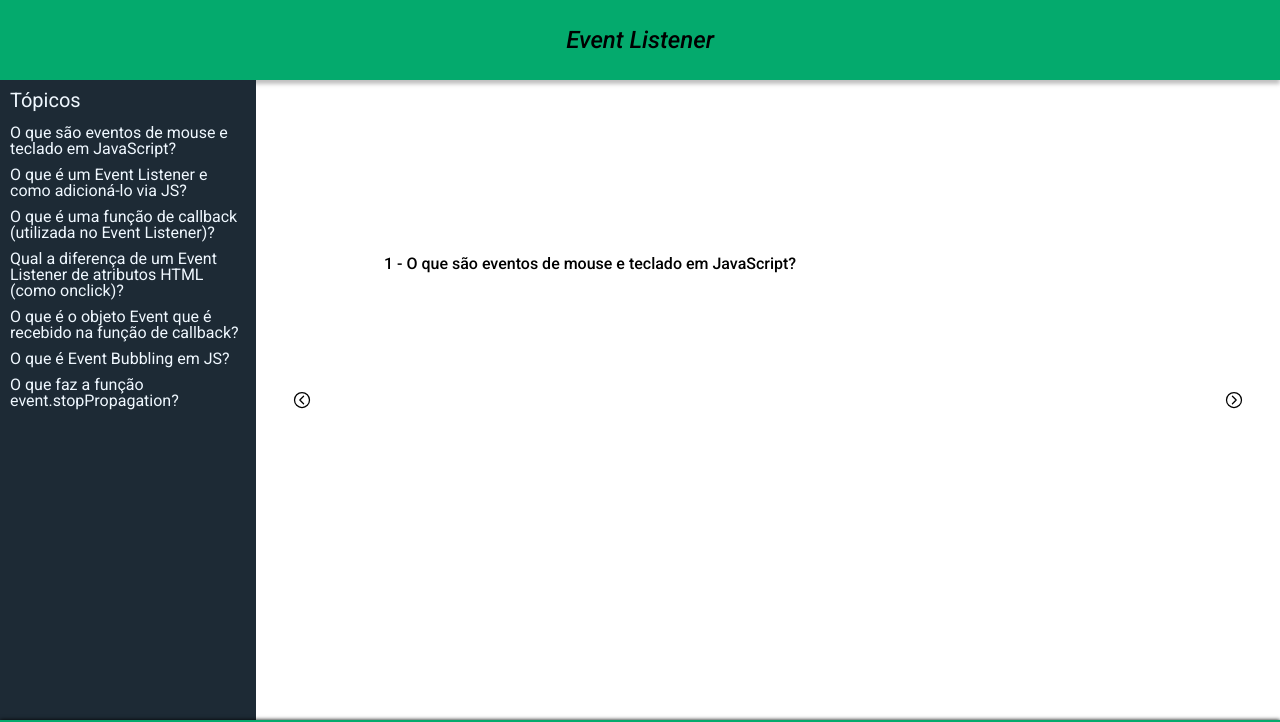
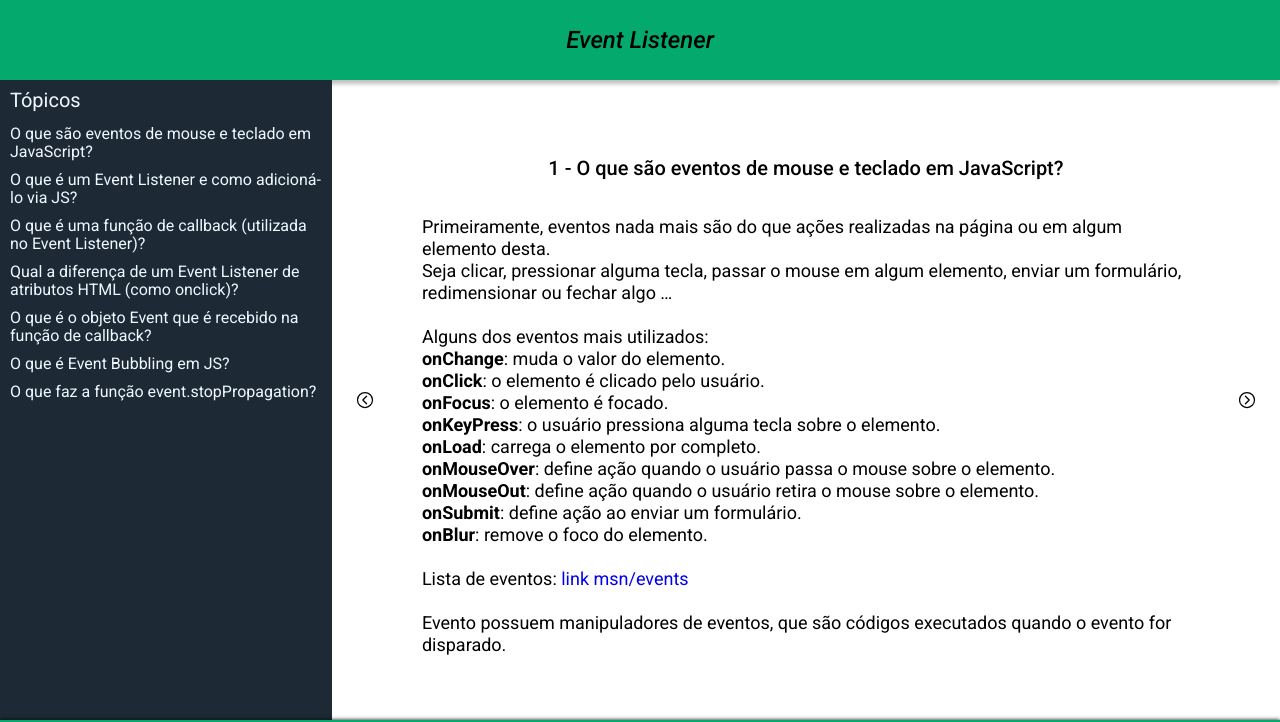
Before and after one commit to kcandeloni/pesquisa_eventListener, a plain HTML site: page index.html in a window 1280 px wide. Shown: the top 722 px of the page. Drawn offline with nearby package versions, Linux system fonts and the light colour scheme.

Commit message:
conteudo

```diff
--- a/CSS/reset.css
+++ b/CSS/reset.css
@@ -37,7 +37,6 @@ s,
 samp,
 small,
 strike,
-strong,
 sub,
 sup,
 tt,
--- a/CSS/style.css
+++ b/CSS/style.css
@@ -40,6 +40,10 @@ body{
     box-shadow: 0 0 4px rgba(0, 0, 0);
 }
 
+.base div p{
+    word-break: break-all;
+}
+
 .base div{
     display: flex;
     align-items: baseline;
@@ -48,7 +52,7 @@ body{
 .icons{
     display: flex;
     flex-direction: column;
-    margin-left: 20px;
+    margin-left: 12px;
     font-size: 16px;
     height: 8vh;
 }
@@ -71,7 +75,7 @@ a{
 
 .menu{
     background-color: #1d2a35;
-    width: 20vw;
+    width: 28vw;
     height: 80vh;
     scroll-behavior: auto;
     overflow-y: scroll;
@@ -80,6 +84,7 @@ a{
 
 .menu li{
     font-size: 16px;
+    line-height: 18px;
     padding: 5px 10px;
     cursor: pointer;
 }
@@ -99,6 +104,7 @@ a{
     display: flex;
     align-items: center;
     justify-content: space-around;
+    overflow-y: scroll;
 }
 
 .descricao{
@@ -106,11 +112,22 @@ a{
     height: 70vh;
     display: flex;
     flex-direction: column;
-    justify-content: space-around;
+    word-break: normal;
+    font-size: 18px;
+    line-height: 22px;
+}
+
+.descricao div {
+    width: 60vw;
+    height: 12vh;
+    display: flex;
+    justify-content: center;
+    align-items: center;
 }
 
 .descricao h2{
     font-weight: 500;
+    font-size: 20px;
 }
 
 .descricaoTela ion-icon {
--- a/index.html
+++ b/index.html
@@ -31,16 +31,6 @@
             <ion-icon name="chevron-back-circle-outline" onclick="anteriorTopico();"></ion-icon>
             <div class="descricao">
 
-                    <h2>O que são eventos de mouse e teclado em JavaScript?</h2>
-                    <ul>Existem vários tipos diferentes de eventos que podem vir a acontecer, por exemplo:
-
-                        <li>O usuário clicando com o mouse sobre um certo elemento ou passando o cursor do mouse sobre um certo elemento.</li>
-                    <li>O usuário pressionando uma tecla do teclado.</li>
-                    <li>O usuário redimensionando ou fechando a janela do navegador.</li>
-                    <li>Uma pagina da web terminando de carregar.</li>
-                    <li>Um formulário sendo enviado.</li>
-                    <li>Um vídeo sendo reproduzido, interrompido, ou terminando sua reprodução.</li>
-                    <li>Um erro ocorrendo.</li></ul>
 
             </div>
             <ion-icon name="chevron-forward-circle-outline" onclick="proximoTopico();"></ion-icon>
@@ -53,6 +43,7 @@
             <div class="icons">
                 <a href="https://www.w3schools.com/js/js_htmldom_eventlistener.asp" target="_blank">w3schools</a>
                 <a href="https://developer.mozilla.org/en-US/docs/Web/API/EventTarget/addEventListener" target="_blank">mdn</a>
+                <a href="https://developer.mozilla.org/en-US/docs/Web/Events" target="_blank">Events</a>
             </div>
         </div>
         <div>
--- a/script/script.js
+++ b/script/script.js
@@ -1,7 +1,33 @@
 const conteudo = [{topico: "1 - O que são eventos de mouse e teclado em JavaScript?",
-    descricao: ""},
+    descricao: `Primeiramente, eventos nada mais são do que ações realizadas na página ou em algum elemento desta.<br/>
+    Seja clicar, pressionar alguma tecla, passar o mouse em algum elemento, enviar um formulário, redimensionar ou fechar algo …
+    <br/>
+    <br/>
+    Alguns dos eventos mais utilizados:<br/>
+    <strong>onChange</strong>: muda o valor do elemento.<br/>
+    <strong>onClick</strong>: o elemento é clicado pelo usuário.<br/>
+    <strong>onFocus</strong>: o elemento é focado.<br/>
+    <strong>onKeyPress</strong>: o usuário pressiona alguma tecla sobre o elemento.<br/>
+    <strong>onLoad</strong>: carrega o elemento por completo.<br/>
+    <strong>onMouseOver</strong>: define ação quando o usuário passa o mouse sobre o elemento.<br/>
+    <strong>onMouseOut</strong>: define ação quando o usuário retira o mouse sobre o elemento.<br/>
+    <strong>onSubmit</strong>: define ação ao enviar um formulário.<br/>
+    <strong>onBlur</strong>: remove o foco do elemento.<br/>
+    <br/>
+    Lista de eventos: <a href="https://developer.mozilla.org/en-US/docs/Web/Events" target="_blank">link msn/events</a>
+    <br/>
+    <br/>
+    Evento possuem manipuladores de eventos, que são códigos executados quando o evento for disparado.
+    `},
     {topico: "2 - O que é um Event Listener e como adicioná-lo via JS?",
-    descricao: ""},
+    descricao: `
+
+    <br/>
+    <br/>
+    Ex.: Envio mensagem com Enter (Projeto 5 - Chat Uol)
+    <br/>
+    <img src="/img/Ex Event Listener Enter.png">
+    `},
     {topico: "3 - O que é uma função de callback (utilizada no Event Listener)?",
     descricao: ""},
     {topico: "4 - Qual a diferença de um Event Listener de atributos HTML (como onclick)?",
@@ -11,13 +37,21 @@ const conteudo = [{topico: "1 - O que são eventos de mouse e teclado em JavaScr
     {topico: "6 - O que é Event Bubbling em JS?",
     descricao: ""},
     {topico: "7 - O que faz a função event.stopPropagation?",
-    descricao: ""}];
+    descricao: `O método <strong>stopPropagation()</strong> para a propagação de um evento através do DOM. Impedindo que o mesmo evento seja chamado, ou a propagação até os elementos pai ou até os elementos filho.
+    <br/>
+    <br/>
+    <h2>Sintaxe:</h2>
+    event.stopPropagation()
+    <br/>
+    <br/>
+    Ex.: <a href="https://www.w3schools.com/jsref/tryit.asp?filename=tryjsref_event_stoppropagation" target="_blank">w3schools /stoppropagation</a>
+    `}];
 
 let i = 0;
 
 function renderizaTopico(){
     let desc = document.querySelector(".descricao");
-    desc.innerHTML = `<h2>${conteudo[i].topico}</h2>
+    desc.innerHTML = `<div><h2>${conteudo[i].topico}</h2></div>
     <p>${conteudo[i].descricao}</p>`;
 }
 
```
Also changed, not shown: img/Ex Event Listener Enter.png (added).
